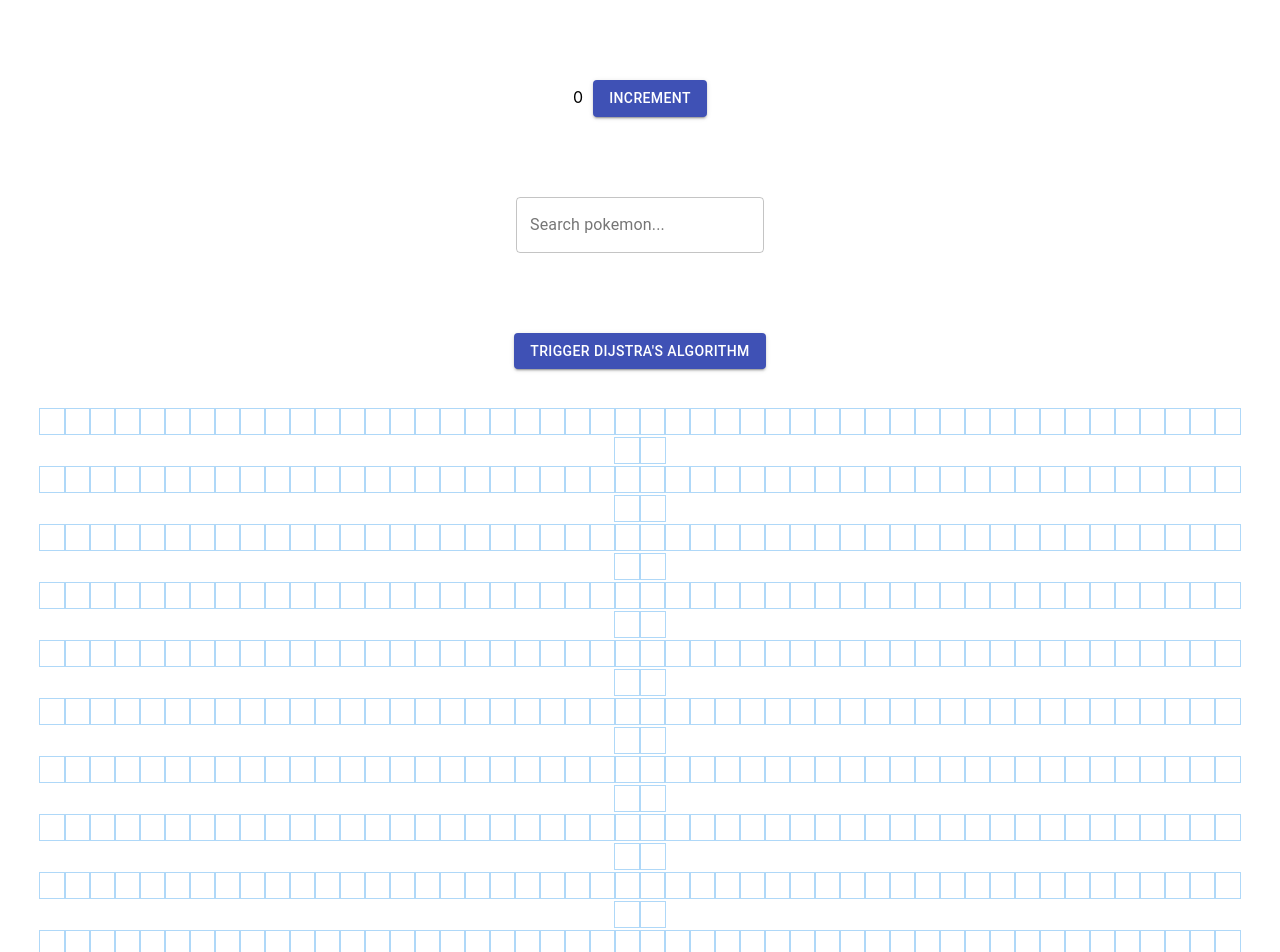
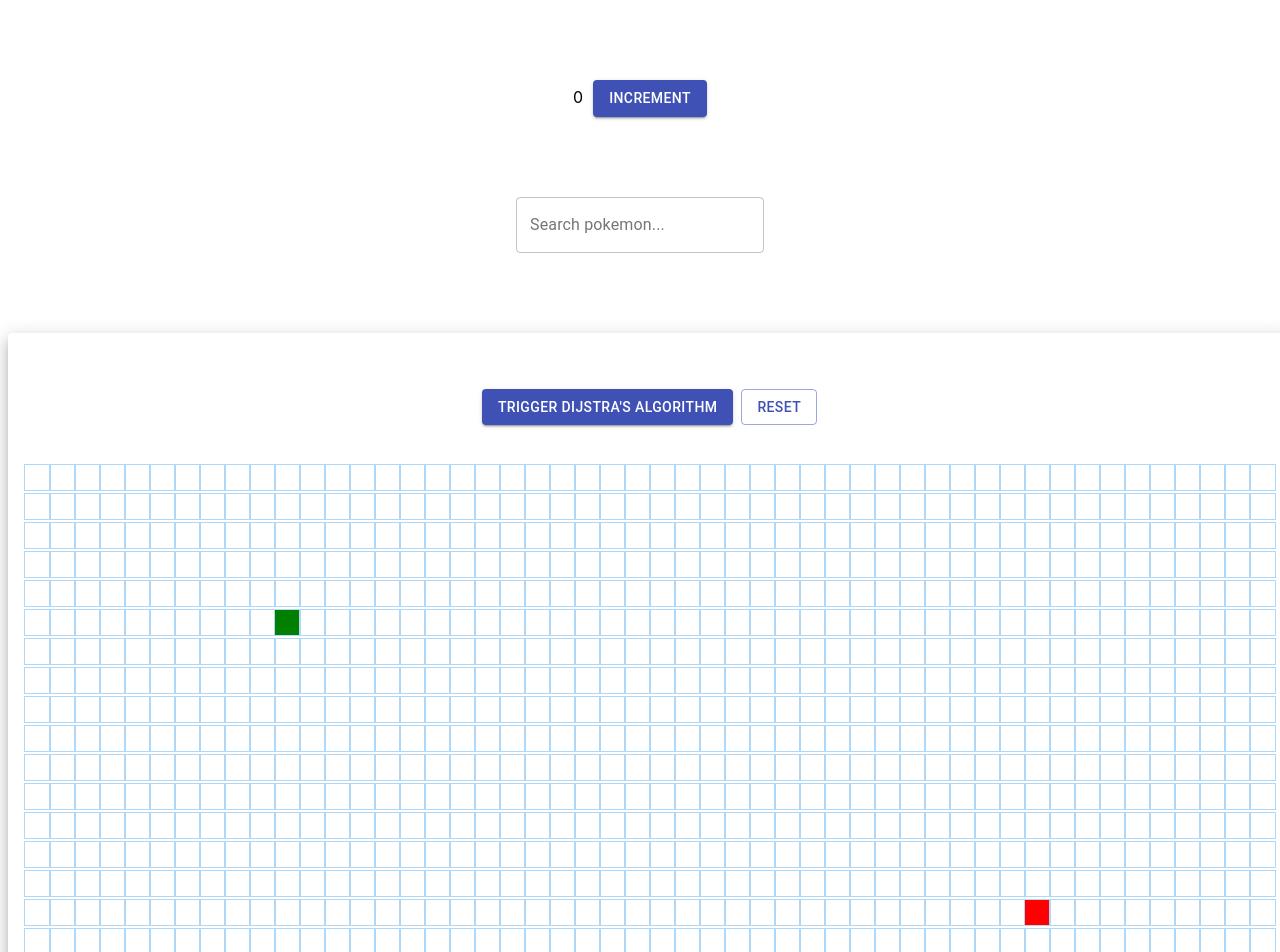
Before and after one commit to mdlivingston/my-react-app, a React (Create React App) app: page / in a window 1280 px wide. Shown: the top 952 px of the page. Built offline with nearby package versions, Linux system fonts and the light colour scheme.

Commit message:
- improved algo UI experience

```diff
--- a/src/App.tsx
+++ b/src/App.tsx
@@ -4,13 +4,16 @@ import './App.css';
 import Counter from './Counter/Counter';
 import Pokemon from './Pokemon/Pokemon';
 import PathfindingVisualizer from './PathfindingVisualizer/PathfindingVisualizer';
+import { Box } from '@material-ui/core';
 
 function App() {
   return (
     <React.Fragment>
       <Counter name={'test'} />
       <Pokemon name={'test2'} />
-      <PathfindingVisualizer />
+      <Box m={1}>
+        <PathfindingVisualizer />
+      </Box>
     </React.Fragment>
     // <div className="App">
     //   <header className="App-header">
--- a/src/PathfindingVisualizer/PathfindingVisualizer.jsx
+++ b/src/PathfindingVisualizer/PathfindingVisualizer.jsx
@@ -1,26 +1,23 @@
 import React, { Component } from 'react';
 import Node from './Node/Node';
 import { dijkstra, getNodesInShortestPathOrder } from '../Algorithms/dijkstra';
-import { Box, Button } from '@material-ui/core';
+import { Box, Button, Card, CardContent } from '@material-ui/core';
 import './PathfindingVisualizer.css';
 
-const START_NODE_ROW = 10;
-const START_NODE_COL = 15;
-const FINISH_NODE_ROW = 10;
-const FINISH_NODE_COL = 35;
+const START_NODE_ROW = 5;
+const START_NODE_COL = 10;
+const FINISH_NODE_ROW = 15;
+const FINISH_NODE_COL = 40;
 
 export default class PathfindingVisualizer extends Component {
-    constructor() {
-        super();
-        this.state = {
+    state = {
         grid: [],
         mouseIsPressed: false,
+        currentVisitedNodesInOrder: undefined
     };
-    }
 
     componentDidMount() {
-        const grid = getInitialGrid();
-        this.setState({ grid });
+        this.setState({ grid: getInitialGrid() });
     }
 
     handleMouseDown(row, col) {
@@ -56,12 +53,36 @@ export default class PathfindingVisualizer extends Component {
 
     animateShortestPath(nodesInShortestPathOrder) {
         for (let i = 0; i < nodesInShortestPathOrder.length; i++) {
+            const node = nodesInShortestPathOrder[i];
             setTimeout(() => {
-                const node = nodesInShortestPathOrder[i];
                 document.getElementById(`node-${node.row}-${node.col}`).className =
                     'node node-shortest-path';
+
+                if (node.row === START_NODE_ROW && node.col === START_NODE_COL)
+                    document.getElementById(`node-${node.row}-${node.col}`).className =
+                        'node node-start';
+                if (node.row === FINISH_NODE_ROW && node.col === FINISH_NODE_COL)
+                    document.getElementById(`node-${node.row}-${node.col}`).className =
+                        'node node-finish';
             }, 50 * i);
         }
+    }
+
+    resetClassNames() {
+        if (this.state.currentVisitedNodesInOrder) {
+            for (const node of this.state.currentVisitedNodesInOrder) {
+                if (node.row === START_NODE_ROW && node.col === START_NODE_COL)
+                    document.getElementById(`node-${node.row}-${node.col}`).className =
+                        'node node-start';
+                else if (node.row === FINISH_NODE_ROW && node.col === FINISH_NODE_COL)
+                    document.getElementById(`node-${node.row}-${node.col}`).className =
+                        'node node-finish';
+                else
+                    document.getElementById(`node-${node.row}-${node.col}`).className =
+                        'node';
+            }
+        }
+        this.setState({ grid: getInitialGrid() });
     }
 
     visualizeDijkstra() {
@@ -71,19 +92,21 @@ export default class PathfindingVisualizer extends Component {
         const visitedNodesInOrder = dijkstra(grid, startNode, finishNode);
         const nodesInShortestPathOrder = getNodesInShortestPathOrder(finishNode);
         this.animateDijkstra(visitedNodesInOrder, nodesInShortestPathOrder);
+        this.setState({ currentVisitedNodesInOrder: visitedNodesInOrder });
     }
 
     render() {
-        const { grid, mouseIsPressed } = this.state;
-
         return (
             <React.Fragment>
+                <Card elevation={10} style={{ minWidth: 1283 }}>
+                    <CardContent>
                         <Box style={{ textAlign: 'center' }}>
                             <Box m={5}>
-                        <Button variant="contained" color="primary" onClick={() => this.visualizeDijkstra()}>Trigger Dijstra's Algorithm</Button>
+                                <Button style={{ marginRight: 8 }} variant="contained" color="primary" onClick={() => this.visualizeDijkstra()}>Trigger Dijstra's Algorithm</Button>
+                                <Button variant="outlined" color="primary" onClick={() => this.resetClassNames()}>Reset</Button>
                             </Box>
-                    <Box m={5}>
-                        {grid.map((row, rowIdx) => {
+                            <Box >
+                                {this.state.grid.map((row, rowIdx) => {
                                     return (
                                         <div key={rowIdx}>
                                             {row.map((node, nodeIdx) => {
@@ -95,7 +118,7 @@ export default class PathfindingVisualizer extends Component {
                                                         isFinish={isFinish}
                                                         isStart={isStart}
                                                         isWall={isWall}
-                                                mouseIsPressed={mouseIsPressed}
+                                                        mouseIsPressed={this.state.mouseIsPressed}
                                                         onMouseDown={(row, col) => this.handleMouseDown(row, col)}
                                                         onMouseEnter={(row, col) =>
                                                             this.handleMouseEnter(row, col)
@@ -109,6 +132,8 @@ export default class PathfindingVisualizer extends Component {
                                 })}
                             </Box>
                         </Box>
+                    </CardContent>
+                </Card>
             </React.Fragment>
         );
     }
```
Lines whose indentation alone changed are shown as unchanged.
